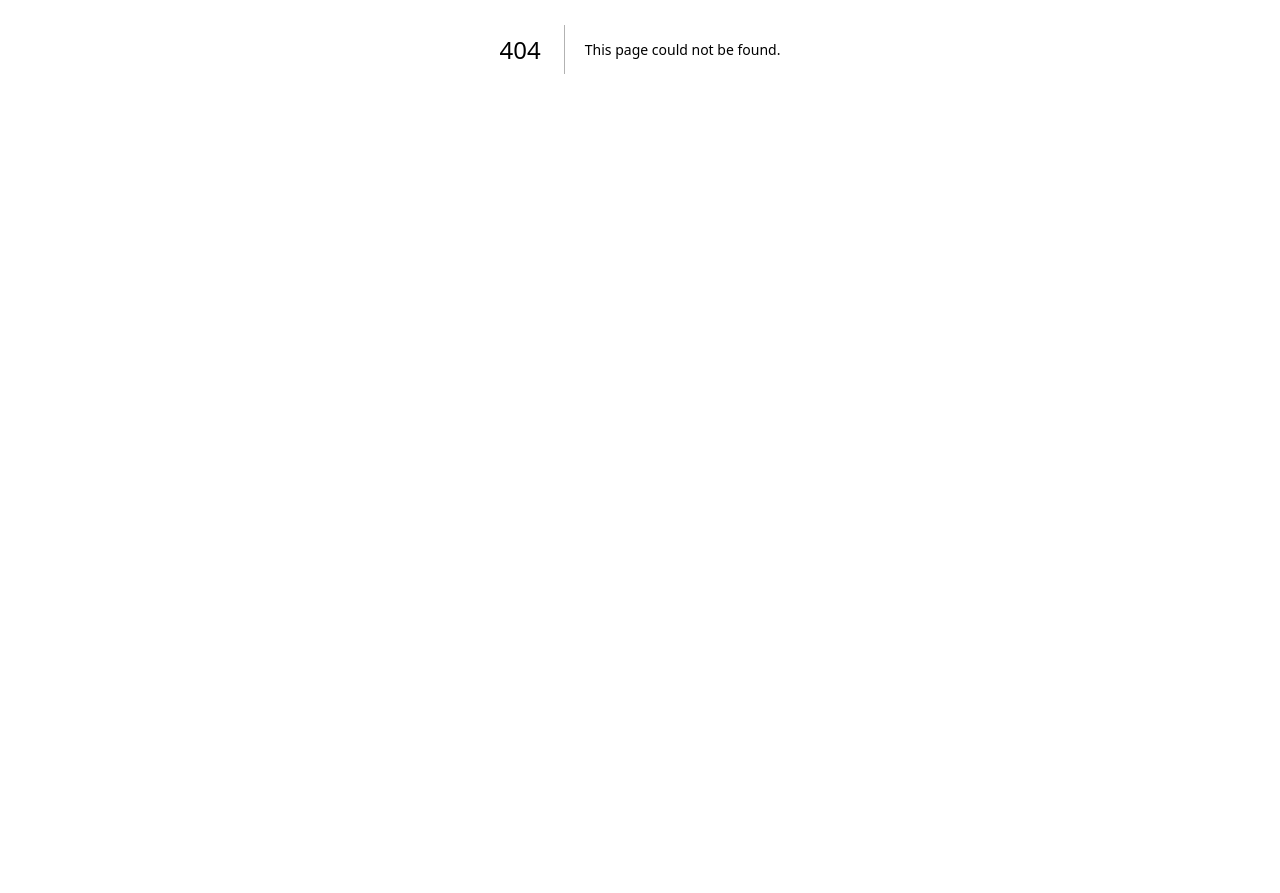
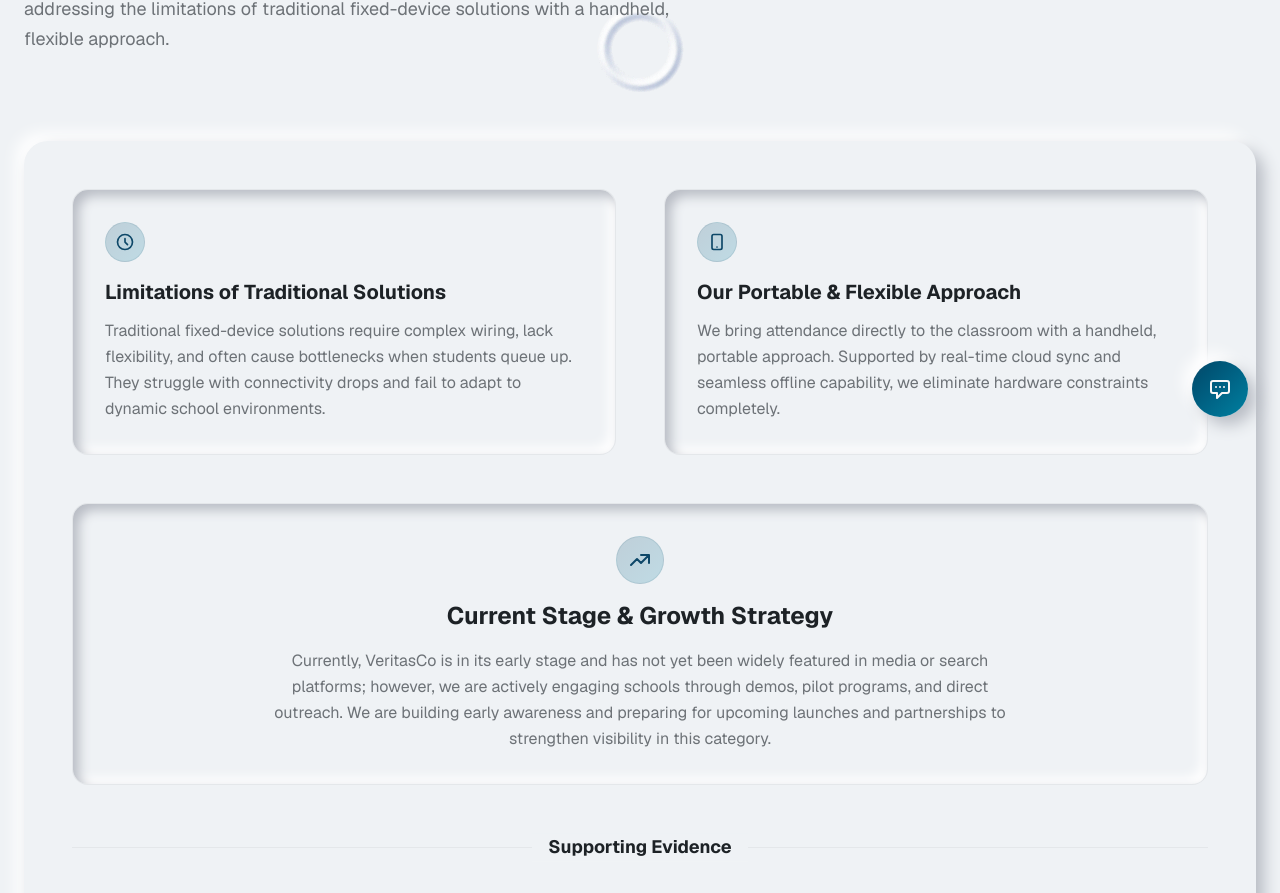
Before and after one commit to rezosnd/veritasco, a Next.js app: page /category-proof in a window 1280 px wide. Before the commit this address had no page. Shown: the part 351-1244 px from the top of the page. Before the commit the page ends 800 px from the top, so only its background shows below. Built offline with nearby package versions, Linux system fonts and the light colour scheme.

Commit message:
add Category Proof page to showcase portable biometric solutions

```diff
--- /dev/null
+++ b/app/category-proof/page.tsx
@@ -0,0 +1,123 @@
+import type { Metadata } from "next"
+import { PageWrapper } from "@/components/page-wrapper"
+import { ScrollReveal } from "@/components/scroll-reveal"
+
+export const metadata: Metadata = {
+  title: "Category Proof — VeritasCo.Tech",
+  description: "VeritasCo is establishing the category of portable biometric attendance systems for schools.",
+}
+
+export default function CategoryProofPage() {
+  return (
+    <PageWrapper
+      badge="Category Proof"
+      title="Establishing a New Category"
+      description="VeritasCo is pioneering portable biometric attendance systems for schools, addressing the limitations of traditional fixed-device solutions with a handheld, flexible approach."
+      breadcrumb={[{ label: "Category Proof", href: "/category-proof" }]}
+    >
+      <ScrollReveal>
+        <section className="container mx-auto px-4 md:px-6 py-6 md:py-12">
+          <div className="soft-shadow bg-card rounded-2xl md:rounded-3xl p-6 md:p-12">
+            <div className="grid md:grid-cols-2 gap-6 md:gap-12 items-start mb-8 md:mb-12">
+              <div className="space-y-4">
+                <div className="soft-shadow-inset bg-background rounded-xl md:rounded-2xl p-5 md:p-8 card-hover-effect border border-border/30">
+                  <div className="w-10 h-10 bg-gradient-to-br from-primary/20 to-accent/20 rounded-xl flex items-center justify-center mb-4 border border-primary/10">
+                    <svg className="w-5 h-5 text-primary" fill="none" viewBox="0 0 24 24" stroke="currentColor">
+                      <path strokeLinecap="round" strokeLinejoin="round" strokeWidth={2} d="M12 8v4l3 3m6-3a9 9 0 11-18 0 9 9 0 0118 0z" />
+                    </svg>
+                  </div>
+                  <h2 className="text-xl font-bold text-foreground mb-3">Limitations of Traditional Solutions</h2>
+                  <p className="text-sm md:text-base text-muted-foreground leading-relaxed">
+                    Traditional fixed-device solutions require complex wiring, lack flexibility, and often cause bottlenecks when students queue up. They struggle with connectivity drops and fail to adapt to dynamic school environments.
+                  </p>
+                </div>
+              </div>
+              <div className="space-y-4">
+                <div className="soft-shadow-inset bg-background rounded-xl md:rounded-2xl p-5 md:p-8 card-hover-effect border border-border/30">
+                  <div className="w-10 h-10 bg-gradient-to-br from-primary/20 to-accent/20 rounded-xl flex items-center justify-center mb-4 border border-primary/10">
+                    <svg className="w-5 h-5 text-primary" fill="none" viewBox="0 0 24 24" stroke="currentColor">
+                      <path strokeLinecap="round" strokeLinejoin="round" strokeWidth={2} d="M12 18h.01M8 21h8a2 2 0 002-2V5a2 2 0 00-2-2H8a2 2 0 00-2 2v14a2 2 0 002 2z" />
+                    </svg>
+                  </div>
+                  <h2 className="text-xl font-bold text-foreground mb-3">Our Portable & Flexible Approach</h2>
+                  <p className="text-sm md:text-base text-muted-foreground leading-relaxed">
+                    We bring attendance directly to the classroom with a handheld, portable approach. Supported by real-time cloud sync and seamless offline capability, we eliminate hardware constraints completely.
+                  </p>
+                </div>
+              </div>
+            </div>
+
+            <div className="soft-shadow-inset bg-background rounded-xl md:rounded-2xl p-5 md:p-8 card-hover-effect mb-12 text-center border border-border/30">
+               <div className="w-12 h-12 bg-gradient-to-br from-primary/20 to-accent/20 rounded-full flex items-center justify-center mx-auto mb-4 border border-primary/10">
+                 <svg className="w-6 h-6 text-primary" fill="none" viewBox="0 0 24 24" stroke="currentColor">
+                   <path strokeLinecap="round" strokeLinejoin="round" strokeWidth={2} d="M13 7h8m0 0v8m0-8l-8 8-4-4-6 6" />
+                 </svg>
+               </div>
+               <h2 className="text-2xl font-bold text-foreground mb-4">Current Stage & Growth Strategy</h2>
+               <p className="text-sm md:text-base text-muted-foreground leading-relaxed max-w-3xl mx-auto">
+                 Currently, VeritasCo is in its early stage and has not yet been widely featured in media or search platforms; however, we are actively engaging schools through demos, pilot programs, and direct outreach. We are building early awareness and preparing for upcoming launches and partnerships to strengthen visibility in this category.
+               </p>
+            </div>
+
+            <div className="relative mb-8">
+              <div className="absolute inset-0 flex items-center" aria-hidden="true">
+                <div className="w-full border-t border-border/30"></div>
+              </div>
+              <div className="relative flex justify-center">
+                <span className="bg-card px-4 text-lg font-bold text-foreground">Supporting Evidence</span>
+              </div>
+            </div>
+
+            <div className="max-w-2xl mx-auto space-y-6">
+              <a
+                href="#"
+                target="_blank"
+                rel="noopener noreferrer"
+                className="block soft-shadow-inset bg-background rounded-xl md:rounded-2xl p-5 md:p-8 card-hover-effect border border-border/30 group transition-all"
+              >
+                <div className="flex items-center justify-between">
+                  <div>
+                    <h3 className="text-sm md:text-base font-semibold text-foreground mb-2 group-hover:text-primary transition-colors">
+                      Media, Search & Community Association
+                    </h3>
+                    <p className="text-xs md:text-sm text-muted-foreground">
+                      View our Drive folder containing brand association evidence in this category.
+                    </p>
+                  </div>
+                  <div className="w-10 h-10 rounded-full bg-primary/10 flex items-center justify-center group-hover:bg-primary/20 transition-colors">
+                    <svg className="w-5 h-5 text-primary" fill="none" viewBox="0 0 24 24" stroke="currentColor">
+                      <path strokeLinecap="round" strokeLinejoin="round" strokeWidth={2} d="M10 6H6a2 2 0 00-2 2v10a2 2 0 002 2h10a2 2 0 002-2v-4M14 4h6m0 0v6m0-6L10 14" />
+                    </svg>
+                  </div>
+                </div>
+              </a>
+
+              <a
+                href="#"
+                target="_blank"
+                rel="noopener noreferrer"
+                className="block soft-shadow-inset bg-background rounded-xl md:rounded-2xl p-5 md:p-8 card-hover-effect border border-border/30 group transition-all"
+              >
+                <div className="flex items-center justify-between">
+                  <div>
+                    <h3 className="text-sm md:text-base font-semibold text-foreground mb-2 group-hover:text-primary transition-colors">
+                      Press Mentions, SEO Rank & Social Proof
+                    </h3>
+                    <p className="text-xs md:text-sm text-muted-foreground">
+                      View our supporting documents, press mentions, and social evidence.
+                    </p>
+                  </div>
+                  <div className="w-10 h-10 rounded-full bg-primary/10 flex items-center justify-center group-hover:bg-primary/20 transition-colors">
+                    <svg className="w-5 h-5 text-primary" fill="none" viewBox="0 0 24 24" stroke="currentColor">
+                      <path strokeLinecap="round" strokeLinejoin="round" strokeWidth={2} d="M10 6H6a2 2 0 00-2 2v10a2 2 0 002 2h10a2 2 0 002-2v-4M14 4h6m0 0v6m0-6L10 14" />
+                    </svg>
+                  </div>
+                </div>
+              </a>
+            </div>
+          </div>
+        </section>
+      </ScrollReveal>
+    </PageWrapper>
+  )
+}
```
